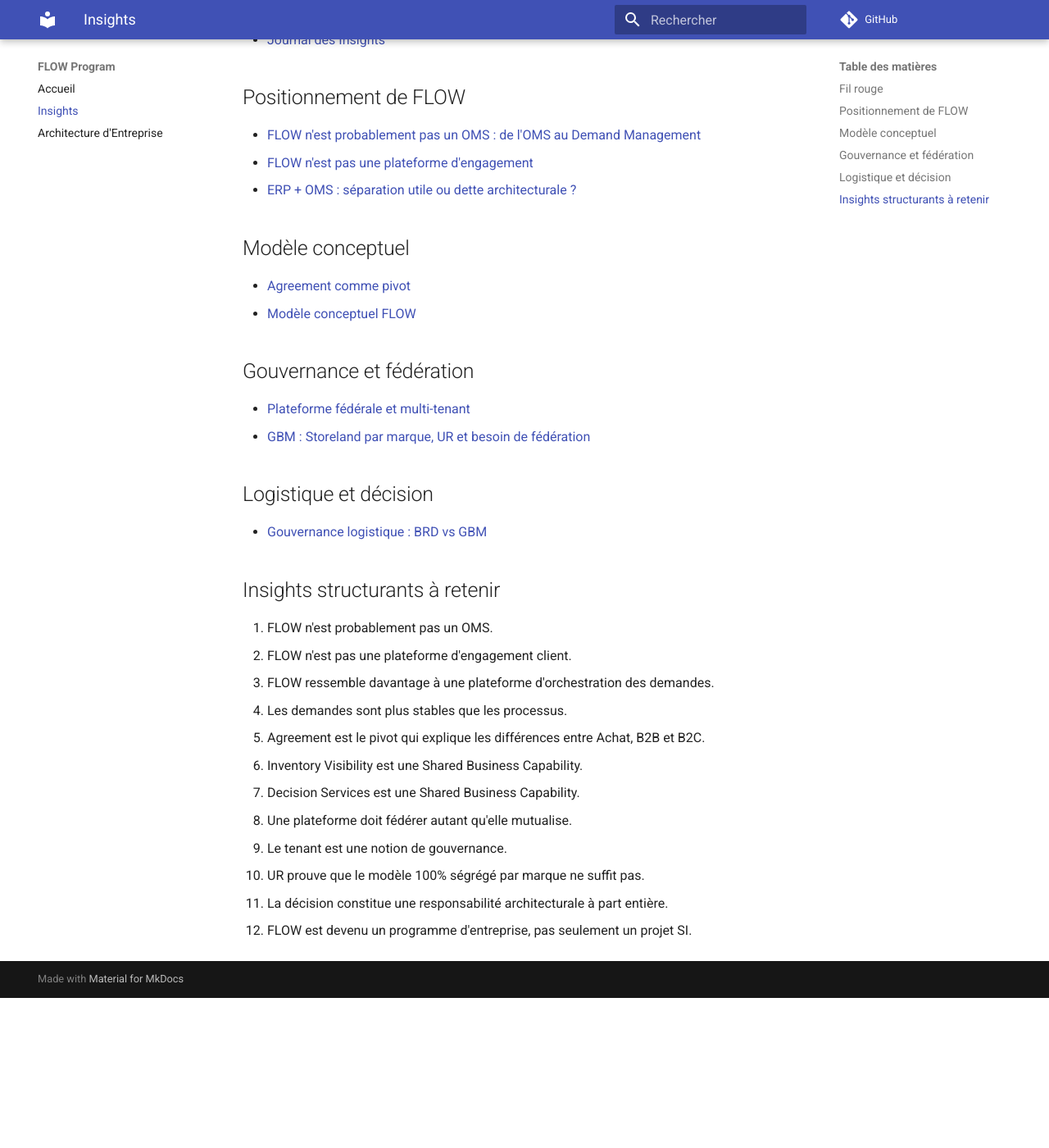
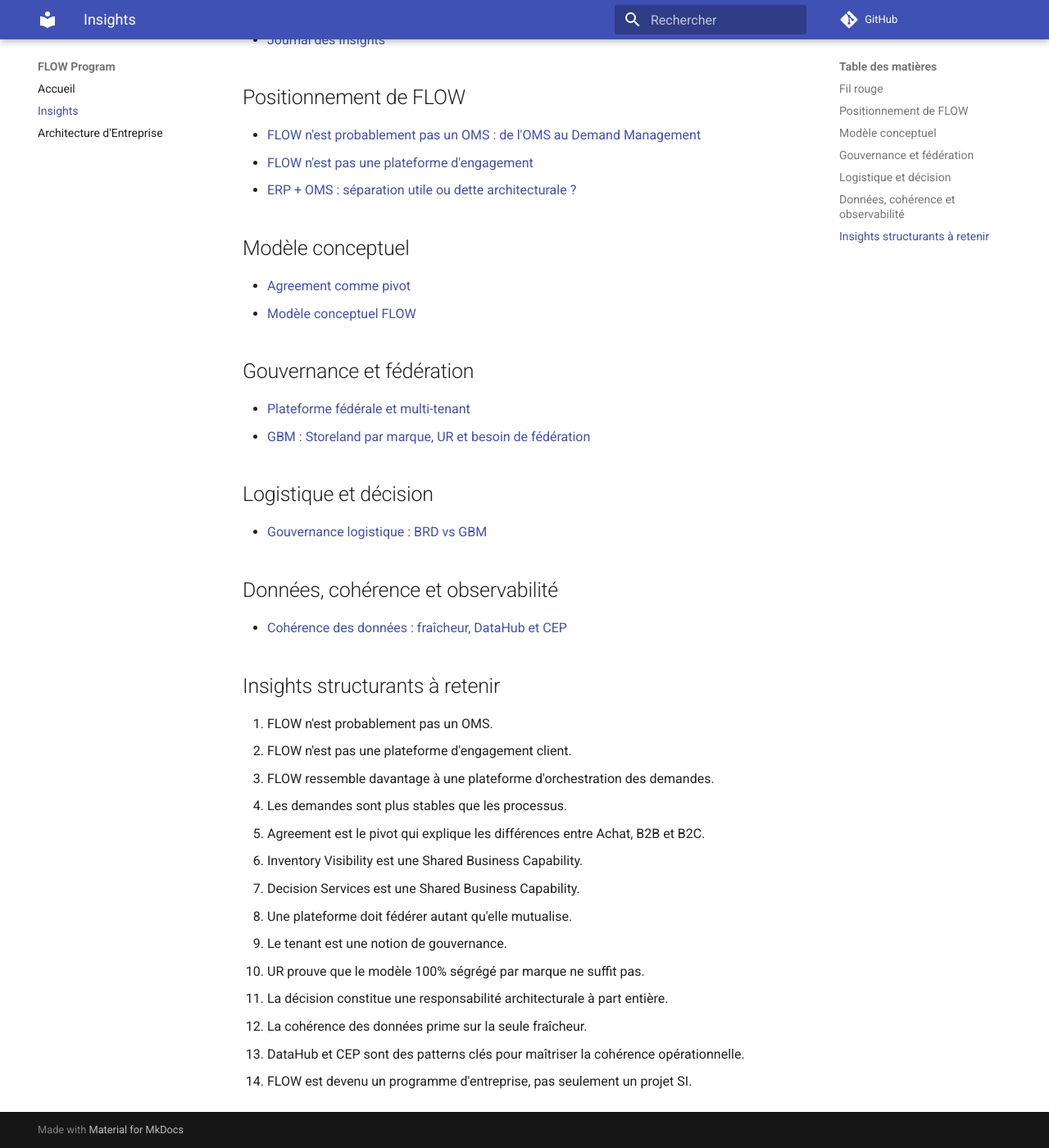
Before and after one commit to laurent-sintes/FLOW-Program, an MkDocs documentation site: the page built from docs/insights/index.md, in a window 1280 px wide and 1400 px high, scrolled down 387 px. Shown: the whole window at 82% size. Built offline with MkDocs 1.6.1 and Material for MkDocs 9.7.7, drawn with Linux system fonts in a browser that asks for light colours; comment, search, counter and statistics services are not loaded; before the commit the page ends 1604 px from its top, so only the background shows below that.

Commit message:
Add data coherence insight to index

```diff
--- a/docs/insights/index.md
+++ b/docs/insights/index.md
@@ -29,6 +29,10 @@
 
 - [Gouvernance logistique : BRD vs GBM](gouvernance-logistique-brd-vs-gbm.md)
 
+## Données, cohérence et observabilité
+
+- [Cohérence des données : fraîcheur, DataHub et CEP](coherence-donnees-fraicheur-datahub-cep.md)
+
 ## Insights structurants à retenir
 
 1. FLOW n'est probablement pas un OMS.
@@ -42,4 +46,6 @@
 9. Le tenant est une notion de gouvernance.
 10. UR prouve que le modèle 100% ségrégé par marque ne suffit pas.
 11. La décision constitue une responsabilité architecturale à part entière.
-12. FLOW est devenu un programme d'entreprise, pas seulement un projet SI.
+12. La cohérence des données prime sur la seule fraîcheur.
+13. DataHub et CEP sont des patterns clés pour maîtriser la cohérence opérationnelle.
+14. FLOW est devenu un programme d'entreprise, pas seulement un projet SI.
```
